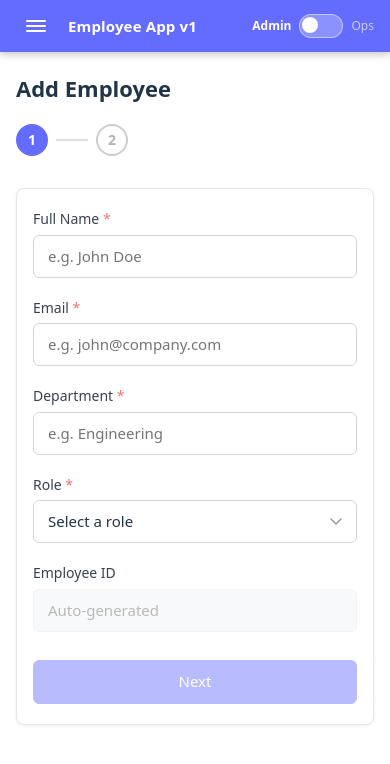
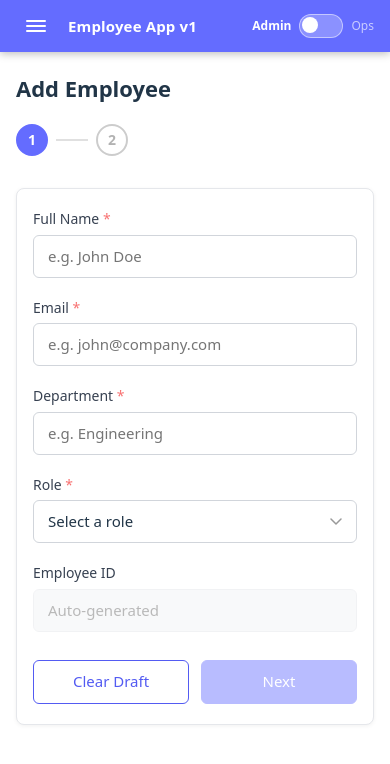
Before and after one commit to rgalaxy/employee-app, a React (Vite) app in the folder employee-app/: page /wizard in a window 390 px wide. Shown: the top 764 px of the page. Built offline with nearby package versions, Linux system fonts and the light colour scheme.

Commit message:
feat: implement autosave draft and show clear draft button

```diff
--- a/employee-app/src/pages/WizardPage.tsx
+++ b/employee-app/src/pages/WizardPage.tsx
@@ -1,6 +1,8 @@
 import "./wizard.css";
 import { Controller } from "react-hook-form";
 import { useWizardForm } from "../hooks/useWizardForm";
+import { useDraftPersistence } from "../hooks/useDraftPersistence";
+import { useRole } from "../context/RoleContext";
 import Stepper from "../components/Stepper/stepper";
 import FormField from "../components/FormField/form-field";
 import Autocomplete from "../components/Autocomplete/autocomplete";
@@ -17,7 +19,9 @@ async function fetchDepartmentOptions(): Promise<AutocompleteOption[]> {
 }
 
 export default function WizardPage() {
+  const { role } = useRole();
   const { form, step, setStep } = useWizardForm();
+  const { clearDraft } = useDraftPersistence(form, role);
   const {
     register,
     handleSubmit,
@@ -114,6 +118,9 @@ export default function WizardPage() {
           />
 
           <div className="wizard__form-footer">
+            <Button type="button" variant="ghost" onClick={clearDraft}>
+              Clear Draft
+            </Button>
             <Button type="submit" disabled={!isValid}>
               Next
             </Button>
--- a/employee-app/src/pages/wizard.css
+++ b/employee-app/src/pages/wizard.css
@@ -25,7 +25,9 @@
 
 .wizard__form-footer {
   display: flex;
-  justify-content: flex-start;
+  align-items: center;
+  justify-content: space-between;
+  gap: 0.75rem;
   padding-top: 0.5rem;
 }
 
@@ -47,8 +49,12 @@
     border-radius: 8px;
   }
 
+  .wizard__form-footer {
+    flex-direction: row;
+  }
+
   .wizard__form-footer .btn {
-    width: 100%;
+    flex: 1;
   }
 }
 
--- a/employee-app/src/services/basicInfoService.ts
+++ b/employee-app/src/services/basicInfoService.ts
@@ -1,3 +1,5 @@
+import { delay } from '../utils'
+
 export interface Department {
   id: string
   name: string
@@ -6,6 +8,7 @@ export interface Department {
 const BASE_URL = 'http://localhost:4001'
 
 export async function getDepartments(): Promise<Department[]> {
+  await delay(2000)
   const response = await fetch(`${BASE_URL}/departments`)
 
   if (!response.ok) {
--- /dev/null
+++ b/employee-app/src/utils/index.ts
@@ -0,0 +1,2 @@
+export const delay = (ms: number): Promise<void> =>
+  new Promise((resolve) => setTimeout(resolve, ms))
```
